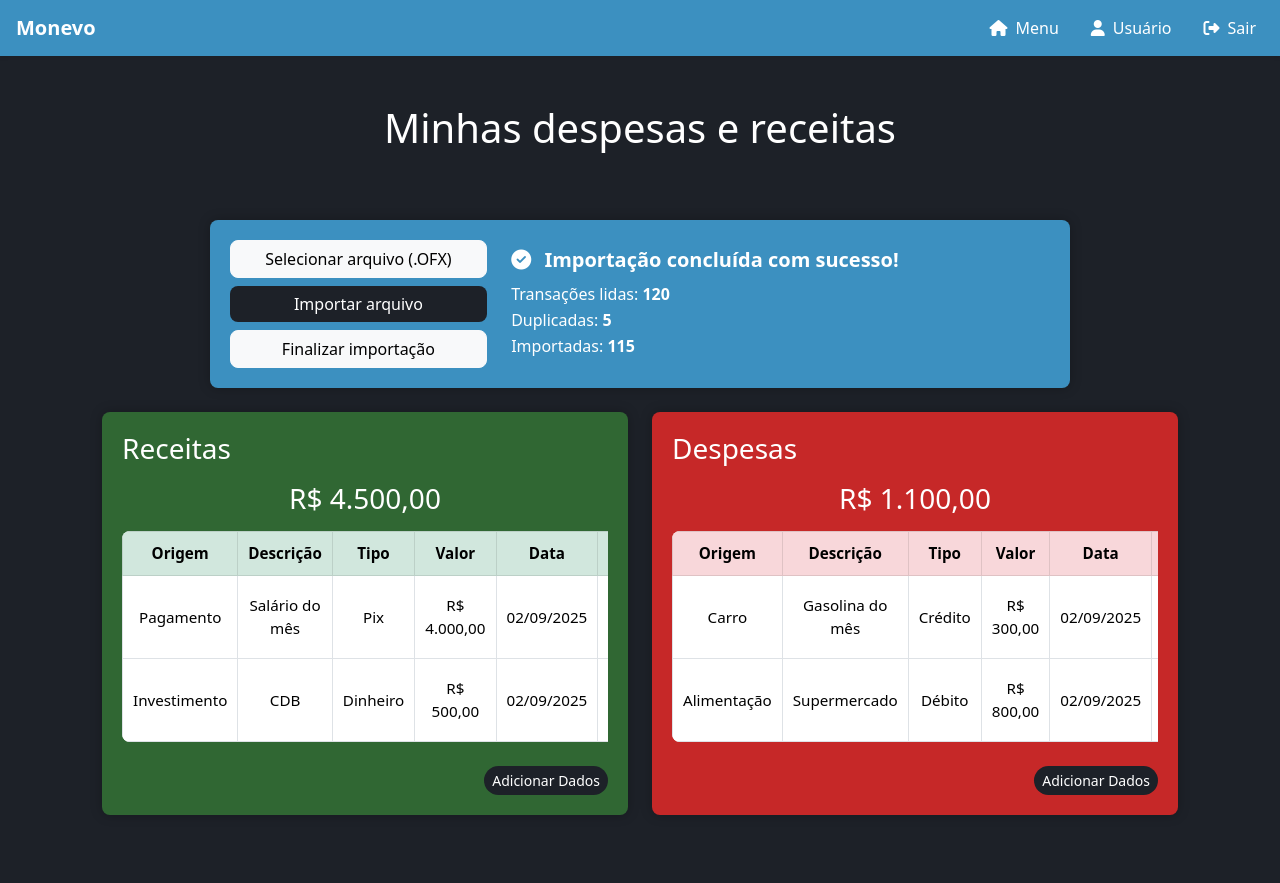
After one commit to NataRabelo/Monevo, a Flask app: template app/templates/despeRecei.html in a window 1280 px wide. The commit adds this page. Run offline with Flask 3, Linux system fonts and the light colour scheme; the template is opened without the code that fills it, so the values that code supplies are empty; the visitor is signed in with stand-in values (Sample User, id 1).

Commit message:
style(css): I adjusted the entire color palette of the expense and income screen by changing the layout and adding the modal to add new data

```diff
--- /dev/null
+++ b/app/static/css/despeRecei.css
@@ -0,0 +1,221 @@
+/* ===== FUNDO GERAL ===== */
+body {
+  background-color: #1D2128;
+  color: #ffffff;
+}
+
+/* ===== NAVBAR ===== */
+.barra-navegacao {
+  background-color: #3C90C0 !important;
+}
+
+.barra-navegacao .link-navegacao,
+.barra-navegacao .link-navegacao i {
+  color: white !important;
+}
+
+.barra-navegacao .link-navegacao:hover {
+  color: #dddddd !important;
+}
+
+/* ===== CONTEÚDO CENTRAL ===== */
+.tela-central {
+  padding: 20px;
+}
+
+/* ===== CAIXAS PRINCIPAIS ===== */
+.caixa-receita,
+.caixa-despesa,
+.card.bg-info {
+  border-radius: 0.5rem;
+  padding: 20px;
+}
+
+.sombra-caixa {
+  box-shadow: 0 0 12px rgba(0, 0, 0, 0.25);
+}
+
+/* RECEITAS */
+.caixa-receita {
+  background-color: #306733;
+  color: white;
+}
+
+/* DESPESAS */
+.caixa-despesa {
+  background-color: #C62828;
+  color: white;
+}
+
+/* Cabeçalhos */
+.caixa-receita h3,
+.caixa-despesa h3 {
+  margin-bottom: 1rem;
+}
+
+.valor-total {
+  text-align: center;
+  margin-bottom: 1rem;
+}
+
+/* ===== TABELAS ===== */
+.table {
+  background-color: white;
+  border-radius: 0.5rem;
+  overflow: hidden;
+}
+
+.table th,
+.table td {
+  vertical-align: middle !important;
+  padding: 10px;
+  font-size: 0.95rem;
+  color: #000;
+}
+
+.table thead th {
+  text-align: center;
+}
+
+/* ===== BOTÕES ===== */
+.btn {
+  border-radius: 0.5rem;
+}
+
+.btn-dark {
+  background-color: #1D2128;
+  border: none;
+}
+
+.btn-dark:hover {
+  background-color: #333944;
+}
+
+.btn-warning,
+.btn-danger {
+  border-radius: 0.5rem;
+  padding: 4px 8px;
+}
+
+.btn-sm i {
+  font-size: 0.85rem;
+}
+
+.tela-central {
+  padding: 20px;
+}
+
+.caixa-receita,
+.caixa-despesa {
+  border-radius: 0.5rem;
+  padding: 20px;
+  color: white;
+}
+
+.caixa-receita {
+  background-color: #306733;
+}
+
+.caixa-despesa {
+  background-color: #C62828;
+}
+
+.valor-total {
+  text-align: center;
+  margin-bottom: 1rem;
+}
+
+.sombra-caixa {
+  box-shadow: 0 0 12px rgba(0, 0, 0, 0.25);
+}
+
+/* Garante que Receitas e Despesas fiquem lado a lado em telas grandes */
+@media (min-width: 992px) {
+  .col-lg-6 {
+    display: flex;
+    flex-direction: column;
+  }
+}
+
+.caixa-importacao {
+  background-color: #3C90C0;
+  color: white;
+  padding: 20px;
+  border-radius: 0.5rem;
+  margin-bottom: 20px;
+  width: 900px;
+  max-width: 80%;
+  margin: 0 auto;
+}
+
+
+.botoes-importacao .btn {
+  border-radius: 0.5rem;
+  font-weight: 500;
+}
+
+.texto-importacao h5 {
+  font-weight: bold;
+  margin-bottom: 10px;
+}
+
+.texto-importacao p {
+  margin: 2px 0;
+}
+
+/* Modal Cadastro - Aparência Geral */
+#modalCadastro .modal-content {
+  border-radius: 0.75rem;
+  border: none;
+  box-shadow: 0 0 20px rgba(0,0,0,0.3);
+  background-color: #1D2128;
+  color: #fff;
+}
+
+#modalCadastro .modal-header {
+  background-color: #3C90C0;
+  border-bottom: none;
+  color: #fff;
+  border-top-left-radius: 0.75rem;
+  border-top-right-radius: 0.75rem;
+}
+
+#modalCadastro .modal-title {
+  font-weight: 600;
+  font-size: 1.2rem;
+}
+
+#modalCadastro .btn-close {
+  filter: invert(1);
+}
+
+#modalCadastro .modal-body {
+  padding: 1.5rem;
+}
+
+#modalCadastro .form-control,
+#modalCadastro .form-select {
+  background-color: #ffffff;
+  border: 1px solid #3C90C0;
+  color: #000000;
+}
+
+#modalCadastro .form-control:focus,
+#modalCadastro .form-select:focus {
+  border-color: #3C90C0;
+  box-shadow: 0 0 0 0.2rem rgba(60,144,192,0.4);
+}
+
+#modalCadastro .form-label {
+  font-weight: 500;
+}
+
+#modalCadastro button[type="submit"] {
+  background-color: #3C90C0;
+  border: none;
+  font-weight: 600;
+}
+
+#modalCadastro button[type="submit"]:hover {
+  background-color: #337fa6;
+}
--- /dev/null
+++ b/app/static/js/despeRecei.js
@@ -0,0 +1,15 @@
+document.addEventListener("DOMContentLoaded", () => {
+  const btnSelecionar = document.getElementById("btnSelecionar");
+  const inputArquivo = document.getElementById("inputArquivo");
+
+  btnSelecionar.addEventListener("click", () => {
+    inputArquivo.click(); // abre o Windows Explorer
+  });
+
+  // quando o usuário selecionar o arquivo
+  inputArquivo.addEventListener("change", () => {
+    if (inputArquivo.files.length > 0) {
+      alert("Arquivo selecionado: " + inputArquivo.files[0].name);
+    }
+  });
+});
--- a/app/templates/cadastro.html
+++ b/app/templates/cadastro.html
@@ -24,11 +24,11 @@
 
     <!-- Formulário de cadastro de usuário -->
     <form action="{{ url_for('auth.cadastrar_usuario') }}" method="POST" class="formulario-cadastro">
-        <h2 class="titulo-formulario">Cadastro de Usuário</h2>
+        <h2 class="titulo-formulario">Cadastro de usuário</h2>
 
         <!-- Campo: Nome -->
         <div class="mb-3">
-            <label for="campo-nome" class="form-label">Nome Completo:</label>
+            <label for="campo-nome" class="form-label">Nome completo:</label>
             <div class="input-group">
                 <span class="input-group-text"><i class="fas fa-user"></i></span>
                 <input type="text" class="form-control" id="campo-nome" name="nome" required>
@@ -55,7 +55,7 @@
 
         <!-- Botão de envio -->
         <button type="submit" class="botao-enviar">
-            <i class="fas fa-user-plus"></i> Criar Conta
+            <i class="fas fa-user-plus"></i> Criar conta
         </button>
 
         <!-- Link para página de login -->
--- /dev/null
+++ b/app/templates/despeRecei.html
@@ -0,0 +1,239 @@
+<!DOCTYPE html>
+<html lang="pt-br">
+
+<head>
+  <meta charset="UTF-8">
+  <title>Contas | Monevo</title>
+  <meta name="viewport" content="width=device-width, initial-scale=1">
+
+  <!-- Bootstrap e Font Awesome -->
+  <link rel="stylesheet" href="https://cdnjs.cloudflare.com/ajax/libs/font-awesome/6.5.0/css/all.min.css" />
+  <link href="https://cdn.jsdelivr.net/npm/bootstrap@5.3.0/dist/css/bootstrap.min.css" rel="stylesheet">
+
+  <!-- CSS local -->
+  <link rel="stylesheet" href="/app/static/css/despeRecei.css">
+  <link rel="stylesheet" href="{{ url_for('static', filename='css/despeRecei.css') }}">
+
+  <!-- Ícone -->
+  <link rel="shortcut icon" href="/app/static/img/favicon.ico" type="image/x-icon">
+  <link rel="shortcut icon" href="{{ url_for('static', filename='css/favicon.ico') }}" type="image/x-icon">
+</head>
+
+<body>
+  <!--  NAVBAR -->
+  <nav class="barra-navegacao navbar navbar-expand-lg navbar-dark shadow-sm px-3">
+    <a class="navbar-brand fw-bold me-4" href="#">Monevo</a>
+    <button class="navbar-toggler" type="button" data-bs-toggle="collapse" data-bs-target="#menu-navegacao"
+      aria-controls="menu-navegacao" aria-expanded="false" aria-label="Alternar navegação">
+      <span class="navbar-toggler-icon"></span>
+    </button>
+
+    <div class="collapse navbar-collapse justify-content-end" id="menu-navegacao">
+      <ul class="navbar-nav align-items-center gap-3">
+        <li class="nav-item">
+          <a class="link-navegacao nav-link d-flex align-items-center" href="{{ url_for('main.menu') }}">
+            <i class="fas fa-home me-2"></i> Menu
+          </a>
+        </li>
+        <li class="nav-item">
+          <a class="link-navegacao nav-link d-flex align-items-center" href="{{ url_for('user.usuario') }}">
+            <i class="fas fa-user me-2"></i> Usuário
+          </a>
+        </li>
+        <li class="nav-item">
+          <a class="link-navegacao nav-link d-flex align-items-center" href="{{ url_for('auth.login') }}">
+            <i class="fas fa-sign-out-alt me-2"></i> Sair
+          </a>
+        </li>
+      </ul>
+    </div>
+  </nav>
+
+  <!-- CONTEÚDO PRINCIPAL -->
+  <div class="container py-5">
+    <h1 class="mb-5 text-center">Minhas despesas e receitas</h1>
+
+    <div class="container-fluid tela-central">
+      <div class="row justify-content-center g-4">
+
+        <!-- CAIXA DE IMPORTAÇÃO -->
+        <div class="col-12">
+          <div class="caixa-importacao sombra-caixa">
+            <div class="row align-items-center">
+              <div class="col-md-4 botoes-importacao">
+                <button class="btn btn-light w-100 mb-2" id="btnSelecionar">Selecionar arquivo (.OFX)</button>
+                <input type="file" id="inputArquivo" accept=".ofx" style="display: none;">
+                <button class="btn btn-dark w-100 mb-2">Importar arquivo</button>
+                <button class="btn btn-light w-100">Finalizar importação</button>
+              </div>
+              <div class="col-md-8 texto-importacao">
+                <h5><i class="fas fa-check-circle me-2"></i> Importação concluída com sucesso!</h5>
+                <p>Transações lidas: <strong>120</strong></p>
+                <p>Duplicadas: <strong>5</strong></p>
+                <p>Importadas: <strong>115</strong></p>
+              </div>
+            </div>
+          </div>
+        </div>
+
+        <!-- RECEITAS -->
+        <div class="col-12 col-lg-6">
+          <div class="caixa-receita sombra-caixa">
+            <h3>Receitas</h3>
+            <div class="valor-total">
+              <h3 id="total-receitas">R$ 4.500,00</h3>
+            </div>
+            <div class="table-responsive">
+              <table class="table table-bordered align-middle text-center" id="tabela-receitas">
+                <thead class="table-success">
+                  <tr>
+                    <th>Origem</th>
+                    <th>Descrição</th>
+                    <th>Tipo</th>
+                    <th>Valor</th>
+                    <th>Data</th>
+                    <th>Ações</th>
+                  </tr>
+                </thead>
+                <tbody>
+                  <tr>
+                    <td>Pagamento</td>
+                    <td>Salário do mês</td>
+                    <td>Pix</td>
+                    <td>R$ 4.000,00</td>
+                    <td>02/09/2025</td>
+                    <td>
+                      <button class="btn btn-warning btn-sm"><i class="fas fa-edit"></i></button>
+                      <button class="btn btn-danger btn-sm"><i class="fas fa-trash-alt"></i></button>
+                    </td>
+                  </tr>
+                  <tr>
+                    <td>Investimento</td>
+                    <td>CDB</td>
+                    <td>Dinheiro</td>
+                    <td>R$ 500,00</td>
+                    <td>02/09/2025</td>
+                    <td>
+                      <button class="btn btn-warning btn-sm"><i class="fas fa-edit"></i></button>
+                      <button class="btn btn-danger btn-sm"><i class="fas fa-trash-alt"></i></button>
+                    </td>
+                  </tr>
+                </tbody>
+              </table>
+            </div>
+            <div class="text-end">
+              <button class="btn btn-dark btn-sm rounded-pill mt-2" data-bs-toggle="modal" data-bs-target="#modalCadastro">
+                Adicionar Dados
+              </button>
+            </div>
+          </div>
+        </div>
+
+        <!-- DESPESAS -->
+        <div class="col-12 col-lg-6">
+          <div class="caixa-despesa sombra-caixa">
+            <h3>Despesas</h3>
+            <div class="valor-total">
+              <h3 id="total-despesas">R$ 1.100,00</h3>
+            </div>
+            <div class="table-responsive">
+              <table class="table table-bordered align-middle text-center" id="tabela-despesas">
+                <thead class="table-danger">
+                  <tr>
+                    <th>Origem</th>
+                    <th>Descrição</th>
+                    <th>Tipo</th>
+                    <th>Valor</th>
+                    <th>Data</th>
+                    <th>Ações</th>
+                  </tr>
+                </thead>
+                <tbody>
+                  <tr>
+                    <td>Carro</td>
+                    <td>Gasolina do mês</td>
+                    <td>Crédito</td>
+                    <td>R$ 300,00</td>
+                    <td>02/09/2025</td>
+                    <td>
+                      <button class="btn btn-warning btn-sm"><i class="fas fa-edit"></i></button>
+                      <button class="btn btn-danger btn-sm"><i class="fas fa-trash-alt"></i></button>
+                    </td>
+                  </tr>
+                  <tr>
+                    <td>Alimentação</td>
+                    <td>Supermercado</td>
+                    <td>Débito</td>
+                    <td>R$ 800,00</td>
+                    <td>02/09/2025</td>
+                    <td>
+                      <button class="btn btn-warning btn-sm"><i class="fas fa-edit"></i></button>
+                      <button class="btn btn-danger btn-sm"><i class="fas fa-trash-alt"></i></button>
+                    </td>
+                  </tr>
+                </tbody>
+              </table>
+            </div>
+            <div class="text-end">
+              <button class="btn btn-dark btn-sm rounded-pill mt-2" data-bs-toggle="modal" data-bs-target="#modalCadastro">
+                Adicionar Dados
+              </button>
+            </div>
+          </div>
+        </div>
+
+      </div>
+    </div>
+  </div>
+
+  <!-- MODAL DE CADASTRO -->
+  <div class="modal fade" id="modalCadastro" tabindex="-1" aria-labelledby="modalCadastroLabel" aria-hidden="true">
+    <div class="modal-dialog">
+      <div class="modal-content">
+        <div class="modal-header">
+          <h5 class="modal-title" id="modalCadastroLabel">Adicionar dados</h5>
+          <button type="button" class="btn-close" data-bs-dismiss="modal" aria-label="Fechar"></button>
+        </div>
+        <div class="modal-body">
+          <form id="formCadastro">
+            <div class="mb-3">
+              <label class="form-label">Origem</label>
+              <input type="text" class="form-control" name="origem" required>
+            </div>
+            <div class="desricao mb-3">
+              <label class="form-label">Descrição</label>
+              <input type="text" class="form-control" name="descricao" required>
+            </div>
+            <div class="tipo mb-3">
+              <label class="form-label">Tipo</label>
+              <input type="text" class="form-control" name="tipo" required>
+            </div>
+            <div class="valor mb-3">
+              <label class="form-label">Valor (R$)</label>
+              <input type="number" step="0.01" class="form-control" name="valor" required>
+            </div>
+            <div class="data mb-3">
+              <label class="form-label">Data</label>
+              <input type="date" class="form-control" name="data" required>
+            </div>
+            <div class="categoria mb-3">
+              <label class="form-label">Categoria</label>
+              <select class="form-select" name="categoria" required>
+                <option value="receita">Receita</option>
+                <option value="despesa">Despesa</option>
+              </select>
+            </div>
+            <button type="submit" class="btn btn-primary">Salvar</button>
+          </form>
+        </div>
+      </div>
+    </div>
+  </div>
+
+  <!-- Scripts -->
+  <script src="https://cdn.jsdelivr.net/npm/bootstrap@5.3.0/dist/js/bootstrap.bundle.min.js"></script>
+  <script src="/app/static/js/despeRecei.js"></script>
+  <script src="{{ url_for('static', filename='js/despeRecei.js') }}"></script>
+</body>
+
+</html>
--- a/app/templates/login.html
+++ b/app/templates/login.html
@@ -55,8 +55,8 @@
 
         <!-- Links para recuperação de senha e cadastro -->
         <div class="texto-central mt-3">
-            <a href="{{ url_for('auth.recuperar')}}">Recuperar Senha</a>
-            <a href="{{ url_for('auth.cadastrar_usuario')}}">Cadastrar Conta</a>
+            <a href="{{ url_for('auth.recuperar')}}">Recuperar senha</a>
+            <a href="{{ url_for('auth.cadastrar_usuario')}}">Cadastrar conta</a>
         </div>
 
     </div>
--- a/app/templates/recuperar.html
+++ b/app/templates/recuperar.html
@@ -24,7 +24,7 @@
 
     <!-- Formulário de recuperação de senha -->
     <form action="{{ url_for('auth.recuperar') }}" method="POST" id="recuperar-form">
-        <h2 class="texto-central mb-4">Recuperação de Senha</h2>
+        <h2 class="texto-central mb-4">Recuperação de senha</h2>
 
         <!-- Campo de email -->
         <div class="email mb-3">
@@ -37,7 +37,7 @@
 
         <!-- Botão de envio -->
         <button type="submit" class="botao w-100">
-            <i class="fas fa-paper-plane"></i> Enviar Link de Recuperação
+            <i class="fas fa-paper-plane"></i> Enviar link de recuperação
         </button>
 
         <!-- Link de volta ao login -->
```
Also changed, not shown: app/templates/contas.html (+9 -9 lines), app/templates/menu.html (+6 -6 lines), app/templates/senhaNova.html (+4 -4 lines), app/static/css/projecao.css (added), app/static/js/projecao.js (added), app/templates/projecao.html (added).
